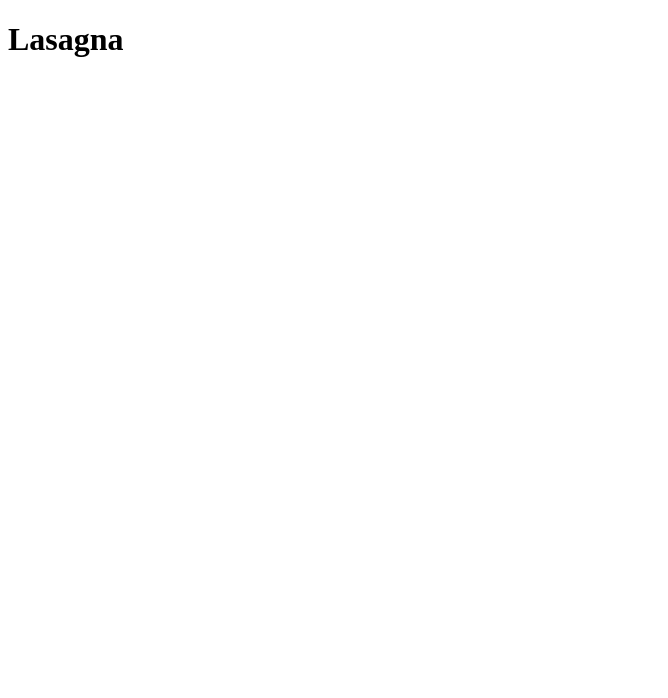
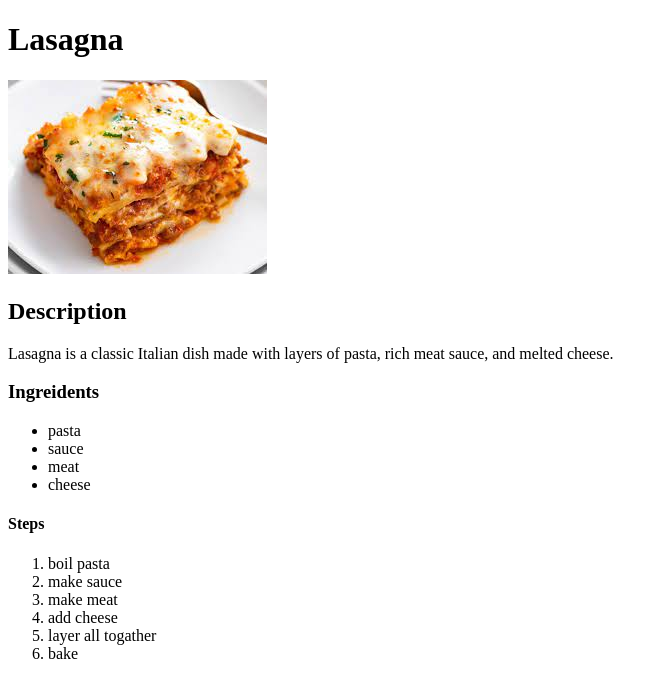
Before and after one commit to kb09/odin-recipes, a plain HTML site: page recipes/lasagna.html in a window 1280 px wide. Shown: the whole page, without its empty margins (0-668 px from the left). Drawn offline with Linux system fonts and the light colour scheme.

Commit message:
adding lasagna.html file

```diff
--- a/recipes/lasagna.html
+++ b/recipes/lasagna.html
@@ -7,5 +7,28 @@
 </head>
 <body>
   <h1> Lasagna </h1>
+  <!-- Use the img element to display the image -->
+  <img src="imgs/lasagna.jpeg" alt="delicious lasagna">
+
+  <h2> Description </h2>
+  <p> Lasagna is a classic Italian dish made with layers of pasta, rich meat sauce, and melted cheese.
+  </p>
+  <h3> Ingreidents</h3>
+  <ul>
+    <li> pasta </li>
+    <li> sauce </li>
+    <li> meat </li>
+    <li> cheese </li>
+  </ul>
+
+  <h4> Steps </h4>
+  <ol>
+    <li> boil pasta</li>
+    <li> make sauce </li>
+    <li> make meat </li>
+    <li> add cheese </li>
+    <li> layer all togather </li>
+    <li> bake </li>
+  </ol>
 </body>
 </html>
```
